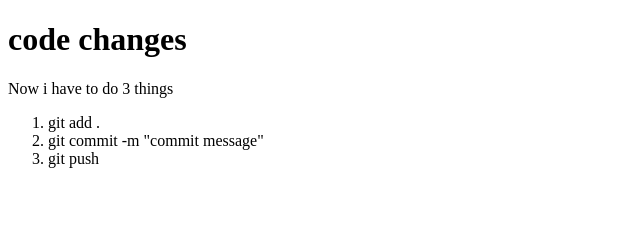
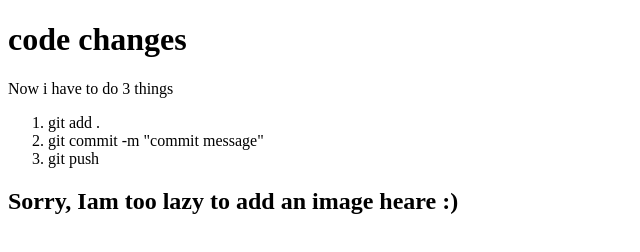
Before and after one commit to AnnomsDev/my-second-repo, a plain HTML site: page index.html in a window 1280 px wide. Shown: the whole page, without its empty margins (0-640 px from the left). Drawn offline with Linux system fonts and the light colour scheme.

Commit message:
Lazy- can't add image

```diff
--- a/index.html
+++ b/index.html
@@ -14,6 +14,7 @@
         <li>git commit -m "commit message"</li>
         <li>git push</li>
     </ol>
+    <h2>Sorry, Iam too lazy to add an image heare :)</h2>
 
 </body>
 </html>
```
